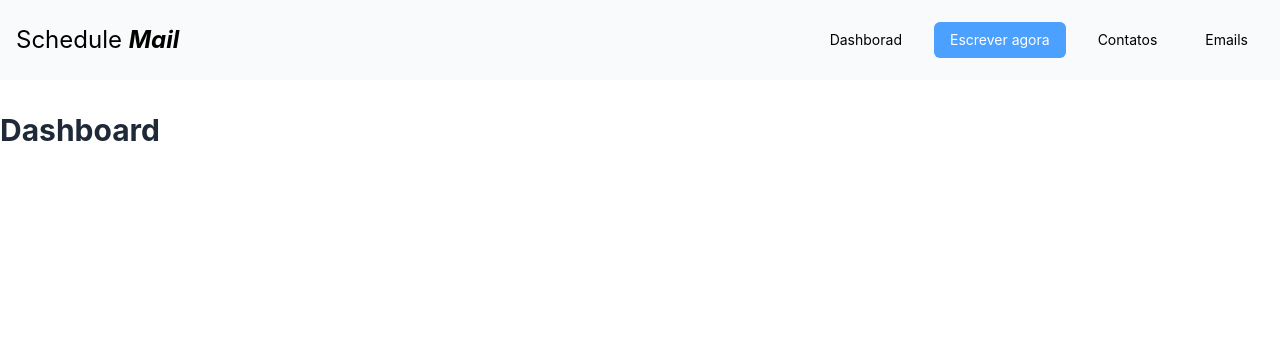
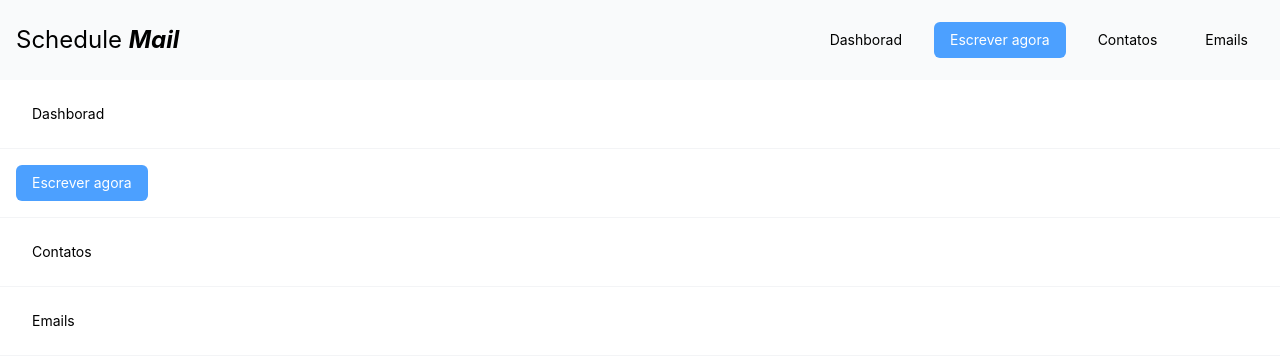
Before and after one commit to Carlamagalhaes1/email, a React (Create React App) app: page / in a window 1280 px wide. Shown: the top 364 px of the page. Built offline with nearby package versions, Linux system fonts and the light colour scheme; no server answers.

Commit message:
feat: items

```diff
--- a/src/components/Nav/Nav.tsx
+++ b/src/components/Nav/Nav.tsx
@@ -1,4 +1,4 @@
-import { Button, HamburguerIcon, NavLogo } from "components";
+import { Button, HamburguerIcon, NavLogo, NavMobileItem } from "components";
 import { Link } from "react-router-dom";
 
 export function Nav() {
@@ -9,19 +9,39 @@ export function Nav() {
                 <div className="hidden lg:flex items-center gap-4">
                     <Link to='/dashboard'><Button>Dashborad</Button></Link>
                     <Link to='/escrever-agora'>
-                    <Button variant="primary">Escrever agora</Button></Link>
+                        <Button variant="primary">Escrever agora</Button></Link>
                     <Link to='/contatos'><Button>Contatos</Button></Link>
                     <Link to='/emails'><Button>Emails</Button></Link>
                 </div>
                 <div className="flex lg:hidden">
-                    <Button>
-                        <HamburguerIcon/>
+                    <Button onClick={() => console.log('meb==nu')}>
+                        <HamburguerIcon />
                     </Button>
                 </div>
 
 
 
             </div>
+            <div className="w-full h-[calc(100vh-81px)] absolute top-20 left-0 bg-white">
+                <div className="flex flex-col items-center justify-center">
+                    <NavMobileItem>
+                        <Link to='/dashboard'><Button>Dashborad</Button></Link>
+
+                    </NavMobileItem>
+
+                    <NavMobileItem>
+                        <Link to='/escrever-agora'>
+                            <Button variant="primary">Escrever agora</Button></Link>
+                    </NavMobileItem>
+                    <NavMobileItem>
+                        <Link to='/contatos'><Button>Contatos</Button></Link>
+                    </NavMobileItem>
+                    <NavMobileItem>
+                        <Link to='/emails'><Button>Emails</Button></Link>
+                    </NavMobileItem>
+                </div>
+            </div>
+
 
         </nav>
 
--- /dev/null
+++ b/src/components/Nav/NavMobileItem.tsx
@@ -0,0 +1,16 @@
+type Props = {
+    children: React.ReactNode
+
+}
+
+export function NavMobileItem( { children }: Props) {
+    return (
+        <>
+            <div className="w-full p-4 border-b border-gray-100 ">
+                {children}
+
+            </div>
+        </>
+
+    )
+}
--- a/src/components/Nav/index.tsx
+++ b/src/components/Nav/index.tsx
@@ -1,2 +1,3 @@
 export * from "./Nav"
-export *from "./NavLogo"
+export * from "./NavLogo"
+export * from './NavMobileItem'
```
